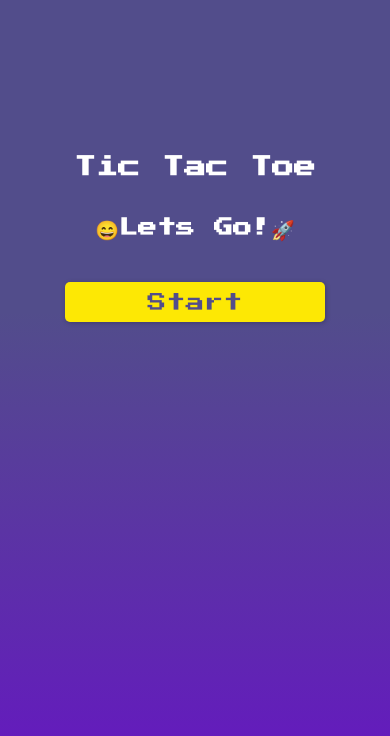
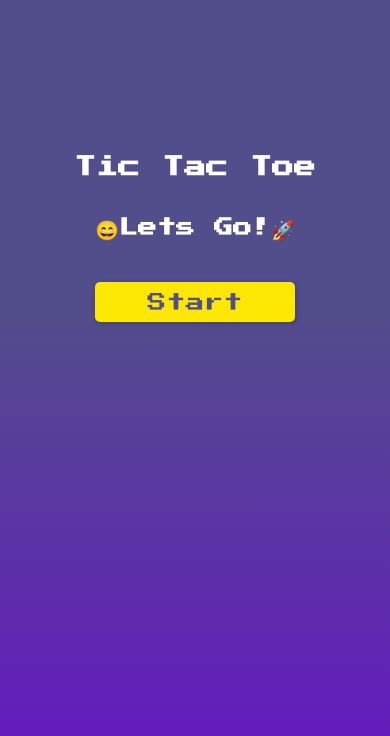
Before and after one commit to ElimarLucena/Tic-Tac-Toe, a React (Create React App) app in the folder tic-tac-toe/: page / in a window 390 px wide. Shown: the top 736 px of the page. Built offline with nearby package versions, Linux system fonts and the light colour scheme; the HTML template or start-up script is replaced by a standard one.

Commit message:
style: adjusting Star button size for mobile devices: Login screen

```diff
--- a/tic-tac-toe/src/Pages/Login/style.css
+++ b/tic-tac-toe/src/Pages/Login/style.css
@@ -167,6 +167,6 @@
 
   .button-login {
     margin-top: 40px;
-    max-width: 260px;
+    max-width: 200px;
   }
 }
```
